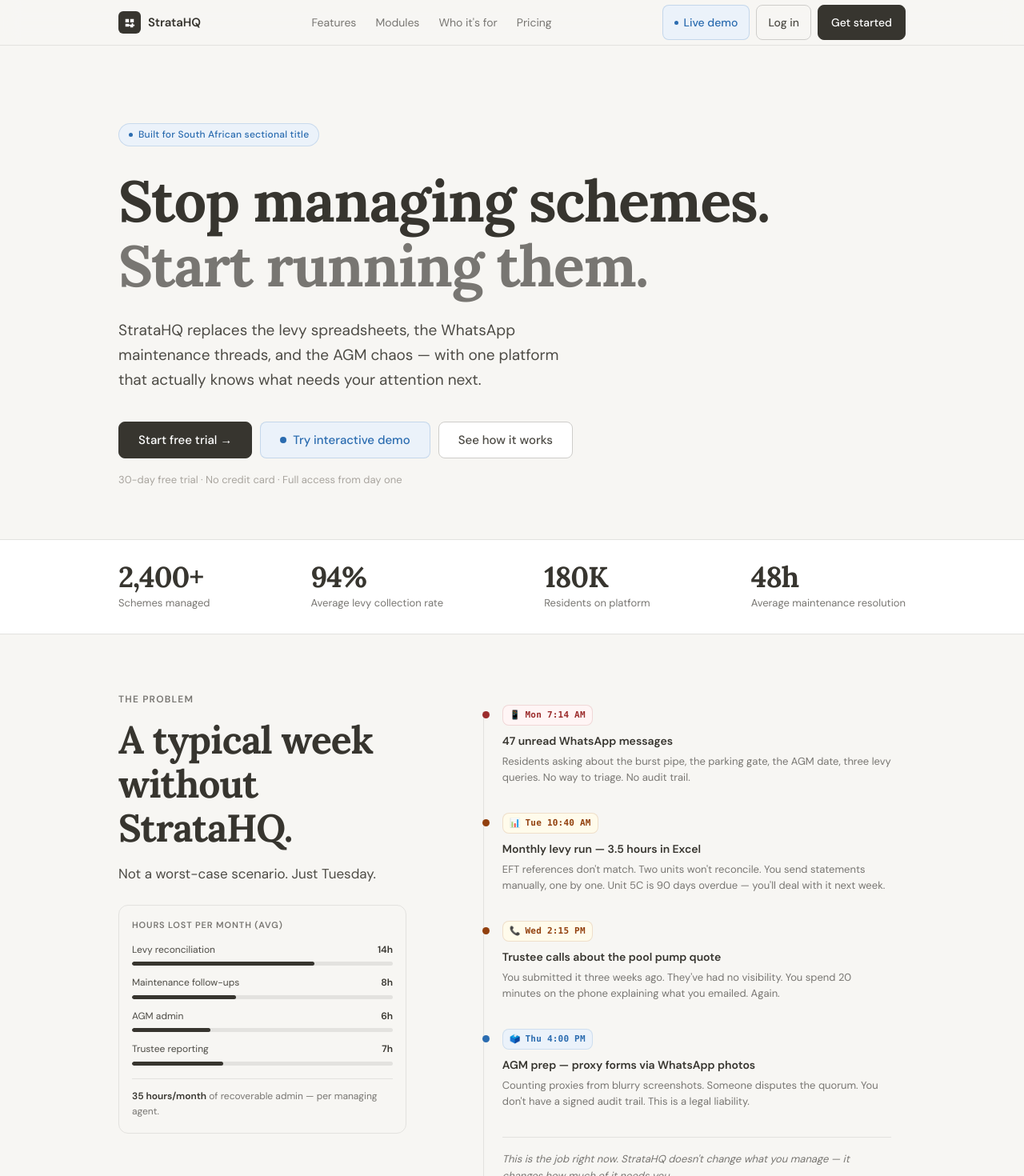
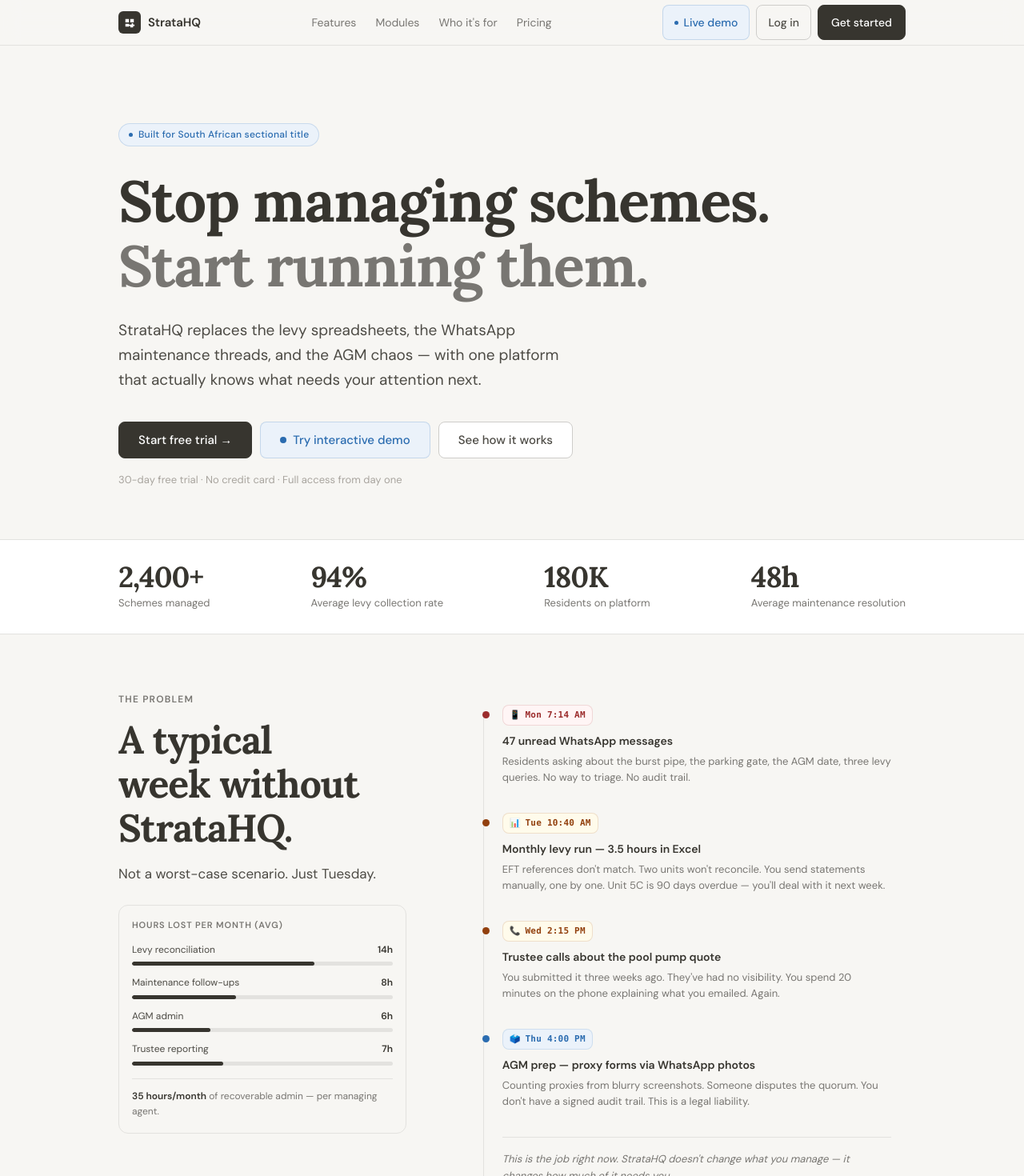
Before and after one commit to nyashahama/StrataHQ, a Next.js app: page / in a window 1280 px wide. Shown: the top 1470 px of the page at 80% size. Built offline with nearby package versions, Linux system fonts and the light colour scheme.

Commit message:
style(design): FINDING-003/007 — add focus-visible rings and text-wrap balance on headings

```diff
--- a/app/globals.css
+++ b/app/globals.css
@@ -86,6 +86,18 @@
   padding-right: clamp(20px, 5vw, 48px);
 }
 
+/* ─── Focus visible ─── */
+:focus-visible {
+  outline: 2px solid #2B6CB0;
+  outline-offset: 3px;
+  border-radius: 2px;
+}
+
+/* ─── text-wrap balance on headings ─── */
+h1, h2, h3, h4 {
+  text-wrap: balance;
+}
+
 /* ─── Nav eyebrow utility ─── */
 .eyebrow {
   font-size: 12px;
```
